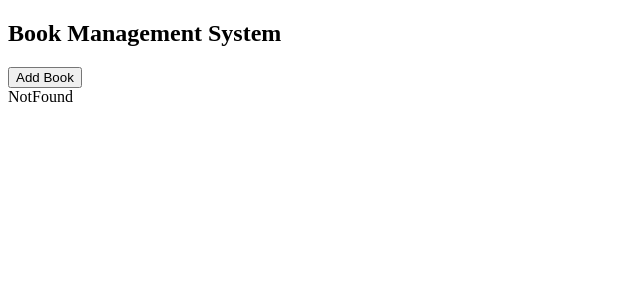
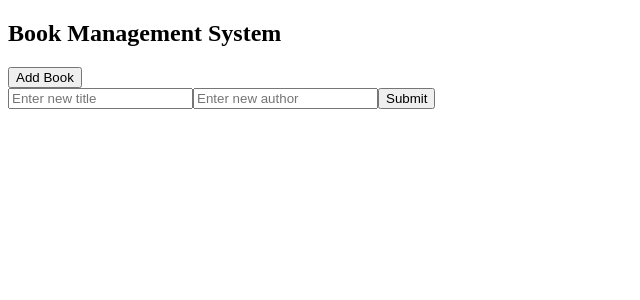
Before and after one commit to Guilherme23645/book-ui, a React (Vite) app: page /editbook/1 in a window 1280 px wide. Shown: the top 300 px of the page, without its empty margins (0-640 px from the left). Built offline with nearby package versions, Linux system fonts and the light colour scheme.

Commit message:
feat: implement update and delete functionalities

```diff
--- /dev/null
+++ b/src/pages/EditBook.jsx
@@ -0,0 +1,43 @@
+import axios from "axios"
+import { useState } from "react"
+import { useNavigate, useParams } from "react-router-dom"
+
+const EditBook = () => {
+  const [bookTitle, setBookTitle] = useState("")
+  const [bookAuthor, setBookAuthor] = useState("")
+  const navigate = useNavigate()
+  const params = useParams()
+
+  const handleSubmit = (e) => {
+    e.preventDefault()
+
+    axios.put(`http://localhost:8000/books/${params.bookId}`, {
+      title: bookTitle,
+      author: bookAuthor
+    })
+
+    navigate("/")
+  }
+
+  return (
+    <form onSubmit={handleSubmit}>
+      <input
+        type="text"
+        value={bookTitle}
+        onChange={(e) => setBookTitle(e.target.value)}
+        placeholder="Enter new title"
+        required
+      />
+      <input
+        type="text"
+        value={bookAuthor}
+        onChange={(e) => setBookAuthor(e.target.value)}
+        placeholder="Enter new author"
+        required
+      />
+      <button type="submit">Submit</button>
+    </form>
+  )
+}
+
+export default EditBook
--- a/src/pages/Home.jsx
+++ b/src/pages/Home.jsx
@@ -1,10 +1,12 @@
 import axios from "axios"
 import { useEffect, useState } from "react"
+import { useNavigate } from "react-router-dom"
 
 const Home = () => {
   const [books, setBooks] = useState([])
   const [loading, setLoading] = useState(false)
   const [error, setError] = useState(null)
+  const navigate = useNavigate()
 
   useEffect(() => {
     setLoading(true)
@@ -14,13 +16,22 @@ const Home = () => {
       .then((response) => setBooks(response.data))
       .catch((err) => setError(err))
       .finally(() => setLoading(false))
-  }, [])
+  }, [loading])
+
+  const deleteBook = (id) => {
+    axios.delete(`http://localhost:8000/books/${id}`)
+
+    setLoading(true)
+  }
 
   const rows = books.map((book) => (
     <tr key={book.id}>
       <td>{book.title}</td>
       <td>{book.author}</td>
-      <td>Action</td>
+      <td>
+        <button onClick={() => navigate(`/editbook/${book.id}`)}>Edit</button>
+        <button onClick={() => deleteBook(book.id)}>Delete</button>
+      </td>
     </tr>
   ))
 
--- a/src/pages/index.jsx
+++ b/src/pages/index.jsx
@@ -2,6 +2,7 @@ import { Route, Routes } from "react-router-dom"
 import Home from "./Home"
 import NotFound from "./NotFound"
 import AddBook from "./AddBook"
+import EditBook from "./EditBook"
 
 const Pages = () => {
   return (
@@ -9,6 +10,7 @@ const Pages = () => {
         <Route index element={<Home />}/>
         <Route path="*" element={<NotFound />}/>
         <Route path="addbook" element={<AddBook />}/>
+        <Route path="editbook/:bookId" element={<EditBook />}/>
       </Routes>
     )
 }
```
